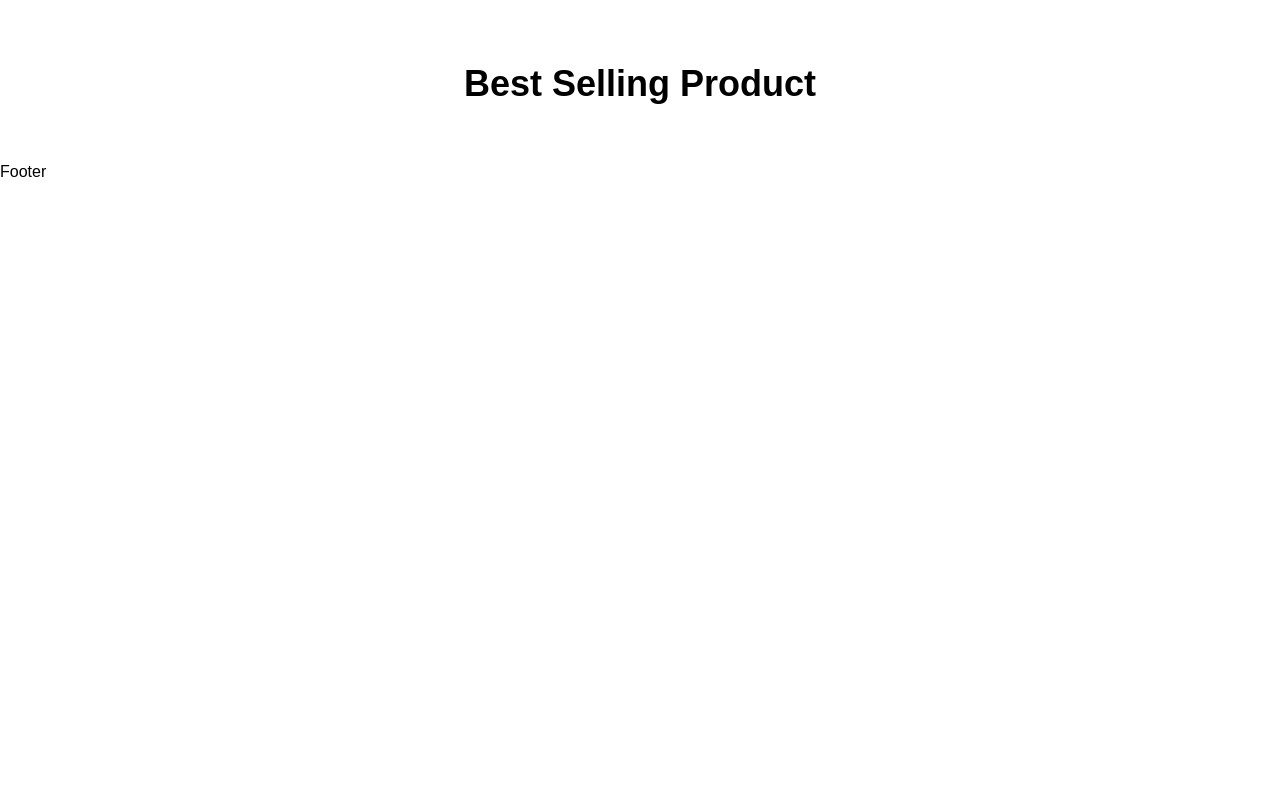
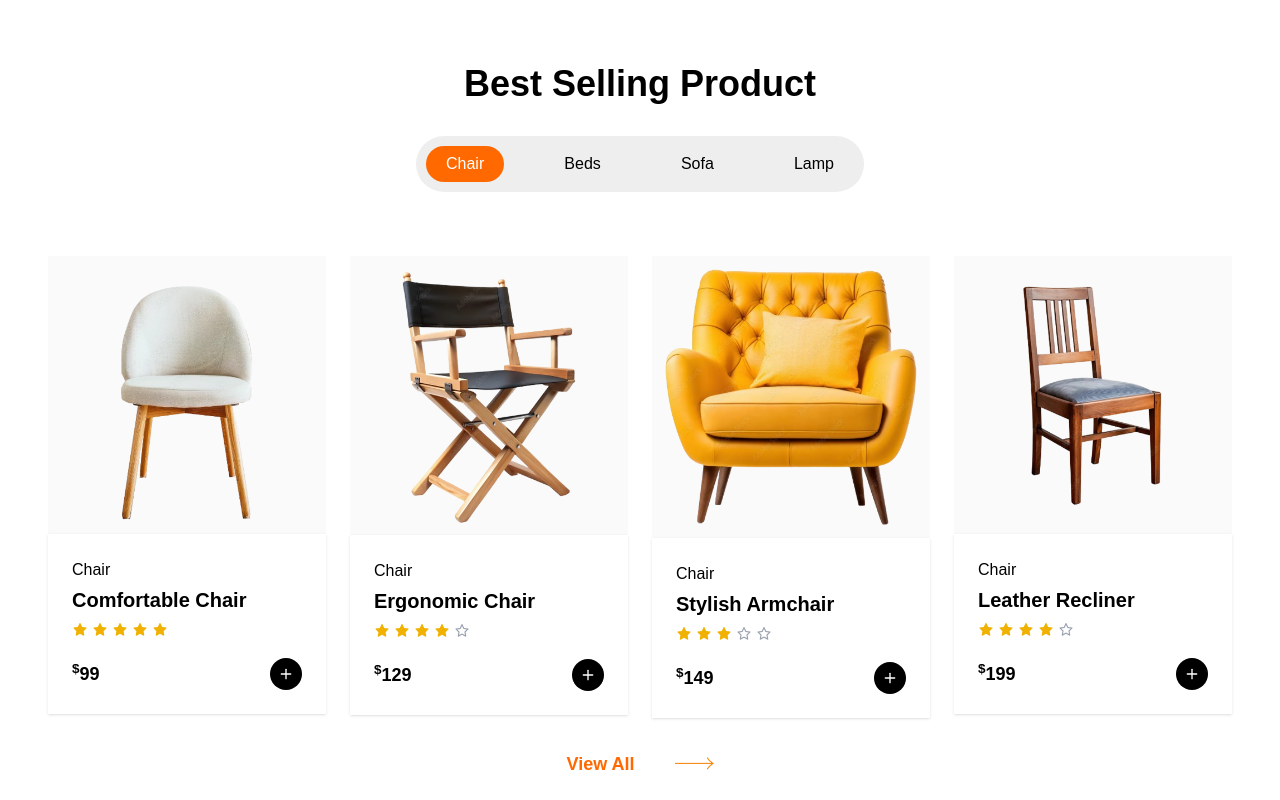
Before and after one commit to TahminaAkter607/Akhter-Furniture-Website, a React (Vite) app: page / in a window 1280 px wide. Shown: the part 1200-2000 px from the top of the page. Before the commit the page ends 1384 px from the top, so only its background shows below. Built offline with nearby package versions, Linux system fonts and the light colour scheme.

Commit message:
code update

```diff
--- /dev/null
+++ b/src/components/Rating.jsx
@@ -0,0 +1,21 @@
+import React from "react";
+import { AiFillStar } from "react-icons/ai";
+import { AiOutlineStar } from "react-icons/ai";
+
+const Rating = ({rating}) => {
+  const totalStars = 5;
+  return (
+    <div className="flex space-x-1">
+      {Array.from({ length: totalStars }, (_, index) => {
+        const starIndex = index + 1;
+        return starIndex <= rating ? (
+          <AiFillStar key={index} className="text-yellow-500" />
+        ) : (
+          <AiOutlineStar key={index} className="text-gray-400" />
+        );
+      })}
+    </div>
+  );
+};
+
+export default Rating;
--- /dev/null
+++ b/src/pages/home/Experiences.jsx
@@ -0,0 +1,20 @@
+import React from "react";
+import experiencesImg from "../../assets/expricences.png";
+import Button from "../../components/Button";
+const Experiences = () => {
+  return (
+    <section className="section-container my-24 flex flex-col md:flex-row items-center justify-between md:gap-20 gap-8">
+      <div className="md:w-1/2 md:h-[541px]">
+        <img src={experiencesImg} alt="" className="h-full w-full" />
+      </div>
+      <div className="md:w-1/2 mx-auto">
+        <h3 className="uppercase text-lg font-semibold text-orange-500 mb-4">Experiences</h3>
+<h2 className="capitalize text-4xl font-bold mb-4 lg:w-1/2">We provide you the best expeience</h2>
+<p className="text-black mb-5 lg:w-2/3">You don’t have to worry about the result because all of these interiors are made by people who are professionals in their fields with an elegant and lucurious style and with premium quality materials</p>
+<Button text="More Info"/>
+      </div>
+    </section>
+  );
+};
+
+export default Experiences;
--- a/src/pages/home/Home.jsx
+++ b/src/pages/home/Home.jsx
@@ -2,6 +2,8 @@ import React from "react";
 import Hero from "./Hero";
 import WhyChoose from "./WhyChoose";
 import Products from "../shop/Products";
+import Experiences from "./Experiences";
+import Materials from "./Materials";
 
 const Home = () => {
   return (
@@ -9,6 +11,8 @@ const Home = () => {
       <Hero />
       <WhyChoose />
       <Products headline={"Best Selling Product"}/>
+      <Experiences/>
+      <Materials/>
     </>
   );
 };
--- /dev/null
+++ b/src/pages/home/Materials.jsx
@@ -0,0 +1,38 @@
+import React from "react";
+import Button from "../../components/Button";
+import materialImg1 from "../../assets/material1.png";
+import materialImg2 from "../../assets/material2.png";
+import materialImg3 from "../../assets/material3.png";
+
+const Materials = () => {
+  return (
+    <section className="section-container my-24 flex flex-col md:flex-row items-center justify-between md:gap-20 gap-8">
+      <div className="md:w-1/2 mx-auto">
+        <h3 className="uppercase text-lg font-semibold text-orange-500 mb-4">
+          Materials
+        </h3>
+        <h2 className="capitalize text-4xl font-bold mb-4 lg:w-1/2">
+          Very serious materials for making furniture
+        </h2>
+        <p className="text-black mb-5 lg:w-2/3">
+          Because Akther was very serious about designing furniture for our
+          environment, using a very expensive and famous capital but at a
+          relatively low price
+        </p>
+        <Button text="More Info" />
+      </div>
+
+      <div className="md:w-1/2 grid grid-cols-2 md:grid-cols-3 md:items-end items-center">
+        <div>
+          <img src={materialImg1} alt="" />
+          <img src={materialImg2} alt="" />
+        </div>
+        <div className="md:col-span-2 col-span-1">
+          <img src={materialImg3} alt="" className=" w-full md:h-[541px]" />
+        </div>
+      </div>
+    </section>
+  );
+};
+
+export default Materials;
--- /dev/null
+++ b/src/pages/shop/ProductCard.jsx
@@ -0,0 +1,30 @@
+import React from "react";
+import { getImgUrl } from "../../utils/getImageURL";
+import Rating from "../../components/Rating";
+import { FiPlus } from "react-icons/fi";
+
+const ProductCard = ({ product }) => {
+  return (
+    <div>
+      <div className="bg-[#FAFAFA]">
+        <img src={getImgUrl(`${product.imageUrl}`)} alt="" />
+      </div>
+      <div className="p-6 bg-white shadow-sm">
+        <h4 className="text-base mb-1">{product.category}</h4>
+        <h3 className="font-semibold text-xl mb-2 ">{product.name}</h3>
+        <Rating rating={product.rating} />
+        <div className="mt-5 flex justify-between items-center">
+          <p className="text-shadow-black font-bold text-lg">
+            <sup>$</sup>
+            <span>{product.price}</span>
+          </p>
+          <button className="bg-black hover:bg-amber-500 text-white p-2 rounded-full">
+            <FiPlus />
+          </button>
+        </div>
+      </div>
+    </div>
+  );
+};
+
+export default ProductCard;
--- a/src/pages/shop/Products.jsx
+++ b/src/pages/shop/Products.jsx
@@ -1,14 +1,67 @@
-import React from 'react'
-const Products = ({headline}) => {
+import React, { useState } from "react";
+import { products } from "../../utils/products";
+import ProductCard from "./productCard";
+import btnIcon from "../../assets/button-icon.png";
+
+const Products = ({ headline }) => {
+  const categories = ["Chair", "Beds", "Sofa", "Lamp"];
+  const [selectCategory, setSelectCategory] = useState("Chair");
+  const [visibleProducts, setvisibleProducts] = useState(4);
+
+  const filteredProducts = products.filter(
+    (product) => product.category === selectCategory
+  );
+
+  const loadMoreProducts = () => {
+    setvisibleProducts((prev) => prev + 4);
+  };
+
   return (
     <div>
-        <div className='section-container'>
-            <h2 className='text-4xl font-bold text-center my-8'>
-                {headline}
-            </h2>
+      <div className="section-container">
+        <h2 className="text-4xl font-bold text-center my-8">{headline}</h2>
+
+        {/* category tabs */}
+        <div className="bg-[#EEEEEE] max-w-md mx-auto sm:rounded-full md:p-2.5 py-5 mb-16">
+          <div className="flex flex-col sm:flex-row items-center md:justify-between justify-center gap-4">
+            {categories.map((category) => (
+              <button
+                onClick={() => {
+                  setSelectCategory(category);
+                  setvisibleProducts(4);
+                }}
+                key={category}
+                className={`py-1.5 sm:px-5 px-8 rounded-full hover:bg-orange-500 hover:text-white transition-colors ${
+                  selectCategory === category
+                    ? "bg-orange-500 text-white"
+                    : "text-black"
+                }`}>
+                {category}
+              </button>
+            ))}
+          </div>
         </div>
+        {/* Products Grid */}
+        <div className="grid sm:grid-cols-2 md:grid-cols-4 gap-6">
+          {filteredProducts.slice(0, visibleProducts).map((product, index) => (
+            <ProductCard key={index} product={product} />
+          ))}
+        </div>
+
+        {/* load more button */}
+        {visibleProducts < filteredProducts.length && (
+          <div className="flex justify-center items-center mt-8">
+            <button
+              onClick={loadMoreProducts}
+              className="text-lg font-semibold text-orange-500 flex items-center gap-10">
+              View All
+              <img src={btnIcon} alt="btn icon" />
+            </button>
+          </div>
+        )}
+      </div>
     </div>
-  )
-}
+  );
+};
 
-export default Products
+export default Products;
--- /dev/null
+++ b/src/utils/getImageURL.js
@@ -0,0 +1,5 @@
+function getImgUrl (name){
+return new URL (`../assets/products/${name}`, import.meta.url).href
+
+}
+export {getImgUrl}
--- /dev/null
+++ b/src/utils/products.js
@@ -0,0 +1,169 @@
+export const products = [
+  // Chairs
+  {
+    id: 1,
+    name: "Comfortable Chair",
+    category: "Chair",
+    price: 99,
+    imageUrl: "chair-1.png",
+    rating: 5,
+  },
+  {
+    id: 2,
+    name: "Ergonomic Chair",
+    category: "Chair",
+    price: 129,
+    imageUrl: "chair-2.png",
+    rating: 4,
+  },
+  {
+    id: 3,
+    name: "Stylish Armchair",
+    category: "Chair",
+    price: 149,
+    imageUrl: "chair-3.png",
+    rating: 3,
+  },
+  {
+    id: 4,
+    name: "Leather Recliner",
+    category: "Chair",
+    price: 199,
+    imageUrl: "chair-4.png",
+    rating: 4,
+  },
+  {
+    id: 5,
+    name: "Minimalist Chair",
+    category: "Chair",
+    price: 89,
+    imageUrl: "chair-5.png",
+    rating: 4.5,
+  },
+
+  // Beds
+  {
+    id: 6,
+    name: "King Size Bed",
+    category: "Beds",
+    price: 299,
+    imageUrl: "beds-1.png",
+    rating: 5,
+  },
+  {
+    id: 7,
+    name: "Queen Size Bed",
+    category: "Beds",
+    price: 249,
+    imageUrl: "beds-2.png",
+    rating: 5,
+  },
+  {
+    id: 8,
+    name: "Modern Bed Frame",
+    category: "Beds",
+    price: 399,
+    imageUrl: "beds-3.png",
+    rating: 3,
+  },
+  {
+    id: 9,
+    name: "Platform Bed",
+    category: "Beds",
+    price: 349,
+    imageUrl: "beds-4.png",
+    rating: 2,
+  },
+  {
+    id: 10,
+    name: "Sleigh Bed",
+    category: "Beds",
+    price: 459,
+    imageUrl: "beds-5.png",
+    rating: 5,
+  },
+
+  // Sofas
+  {
+    id: 11,
+    name: "Luxury Sofa",
+    category: "Sofa",
+    price: 499,
+    imageUrl: "sofa-1.png",
+    rating: 4,
+  },
+  {
+    id: 12,
+    name: "Compact Sofa",
+    category: "Sofa",
+    price: 399,
+    imageUrl: "sofa-2.png",
+    rating: 5,
+  },
+  {
+    id: 13,
+    name: "L-shaped Sofa",
+    category: "Sofa",
+    price: 699,
+    imageUrl: "sofa-3.png",
+    rating: 4,
+  },
+  {
+    id: 14,
+    name: "Sofa with Chaise",
+    category: "Sofa",
+    price: 549,
+    imageUrl: "sofa-4.png",
+    rating: 5,
+  },
+  {
+    id: 15,
+    name: "Sectional Sofa",
+    category: "Sofa",
+    price: 799,
+    imageUrl: "sofa-5.png",
+    rating: 3.6,
+  },
+
+  // Lamps
+  {
+    id: 16,
+    name: "Modern Lamp",
+    category: "Lamp",
+    price: 49,
+    imageUrl: "lamp-1.png",
+    rating: 5,
+  },
+  {
+    id: 17,
+    name: "Classic Lamp",
+    category: "Lamp",
+    price: 59,
+    imageUrl: "lamp-2.png",
+    rating: 4,
+  },
+  {
+    id: 18,
+    name: "Wooden Table Lamp",
+    category: "Lamp",
+    price: 69,
+    imageUrl: "lamp-3.png",
+    rating: 3,
+  },
+  {
+    id: 19,
+    name: "Industrial Floor Lamp",
+    category: "Lamp",
+    price: 89,
+    imageUrl: "lamp-4.png",
+    rating: 5,
+  },
+  {
+    id: 20,
+    name: "Vintage Desk Lamp",
+    category: "Lamp",
+    price: 79,
+    imageUrl: "lamp-6.png",
+    rating: 4,
+  },
+];
```
